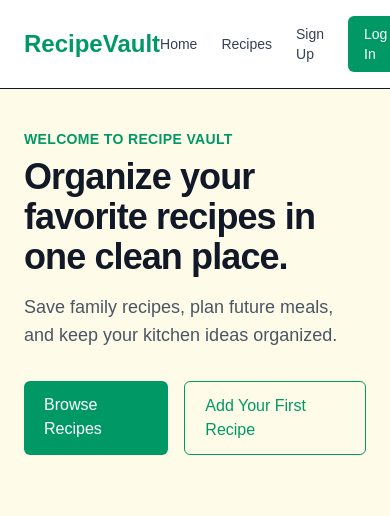
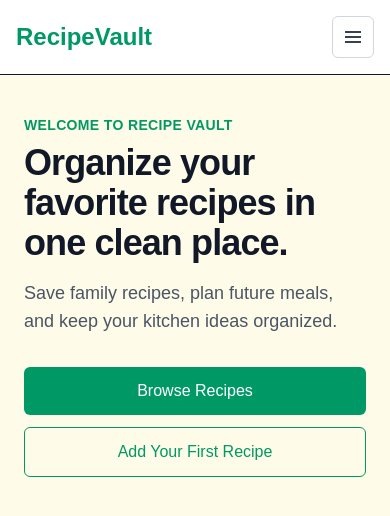
Before and after one commit to mandi7469/recipe-vault, a Next.js app: page / in a window 390 px wide. Shown: the top 516 px of the page. Built offline with nearby package versions, Linux system fonts and the light colour scheme; no server answers.

Commit message:
Updated readme and updated UI for tablet and mobile view

```diff
--- a/app/my-recipes/page.tsx
+++ b/app/my-recipes/page.tsx
@@ -19,7 +19,7 @@ export default async function MyRecipesPage() {
 
   return (
     <section>
-      <div className="flex items-center justify-between gap-4">
+      <div className="flex flex-col items-start gap-4 sm:flex-row sm:items-center sm:justify-between">
         <div>
           <h1 className="text-3xl font-bold text-emerald-700">My Recipes</h1>
           <p className="mt-2 text-gray-600">
--- a/app/page.tsx
+++ b/app/page.tsx
@@ -16,16 +16,16 @@ export default function Home() {
         </p>
       </div>
 
-      <div className="flex gap-4">
+      <div className="flex flex-col gap-3 sm:flex-row sm:gap-4">
         <Link
           href="/recipes"
-          className="rounded-md bg-emerald-600 px-5 py-3 text-white hover:bg-emerald-700"
+          className="w-full rounded-md bg-emerald-600 px-5 py-3 text-center text-white hover:bg-emerald-700 sm:w-auto"
         >
           Browse Recipes
         </Link>
         <Link
           href="/recipes/new"
-          className="rounded-md border border-emerald-600 px-5 py-3 text-emerald-600 hover:bg-emerald-100"
+          className="w-full rounded-md border border-emerald-600 px-5 py-3 text-center text-emerald-600 hover:bg-emerald-100 sm:w-auto"
         >
           Add Your First Recipe
         </Link>
--- a/app/recipes/[id]/page.tsx
+++ b/app/recipes/[id]/page.tsx
@@ -68,21 +68,6 @@ export default async function RecipePage({
             </p>
           )}
         </div>
-
-        {isOwner && (
-          <div className="flex gap-3">
-            <Link
-              href={`/recipes/${id}/edit`}
-              className="rounded-md bg-blue-600 px-4 py-2 text-white hover:bg-blue-700"
-            >
-              Edit
-            </Link>
-
-            <form action={handleDelete}>
-              <DeleteRecipeButton />
-            </form>
-          </div>
-        )}
       </div>
 
       {recipe.description && (
@@ -170,6 +155,21 @@ export default async function RecipePage({
             </ol>
           )}
         </div>
+
+        {isOwner && (
+          <div className="flex gap-3">
+            <Link
+              href={`/recipes/${id}/edit`}
+              className="rounded-md bg-blue-600 px-4 py-2 text-white hover:bg-blue-700"
+            >
+              Edit
+            </Link>
+
+            <form action={handleDelete}>
+              <DeleteRecipeButton />
+            </form>
+          </div>
+        )}
       </div>
     </section>
   );
--- a/app/recipes/page.tsx
+++ b/app/recipes/page.tsx
@@ -180,15 +180,17 @@ export default function RecipesPage() {
         {recipes.map((recipe) => (
           <Link key={recipe._id} href={`/recipes/${recipe._id}`}>
             <div className="rounded-lg border border-emerald-200 bg-white p-4 shadow-sm transition-all duration-200 hover:-translate-y-1 hover:border-emerald-400 hover:shadow-lg cursor-pointer">
-              <h2 className="text-xl font-semibold text-emerald-700">
+              <h2 className="text-center text-xl font-semibold text-emerald-700 sm:text-left">
                 {recipe.title}
               </h2>
 
               {recipe.description && (
-                <p className="text-gray-600">{recipe.description}</p>
+                <p className="text-center text-gray-600 sm:text-left">
+                  {recipe.description}
+                </p>
               )}
 
-              <div className="mt-2 flex gap-3 text-sm text-gray-500">
+              <div className="mt-2 flex flex-wrap justify-center gap-2 text-center text-xs text-gray-500 sm:justify-start sm:gap-3 sm:text-left sm:text-sm">
                 {recipe.category && <span>{recipe.category}</span>}
                 {recipe.prepTime && <span>{recipe.prepTime} min prep</span>}
                 {recipe.cookTime && <span>{recipe.cookTime} min cook</span>}
@@ -200,25 +202,30 @@ export default function RecipesPage() {
       </div>
 
       {totalPages > 1 && (
-        <div className="mt-8 flex flex-wrap items-center justify-center gap-3">
+        <div className="mt-8 overflow-x-auto pb-1 sm:overflow-visible sm:pb-0">
+          <div className="mx-auto flex w-max flex-nowrap items-center justify-center gap-1 sm:w-auto sm:flex-wrap sm:gap-3">
             <button
               onClick={() => setPage((prev) => Math.max(prev - 1, 1))}
               disabled={page === 1}
-            className="rounded-md border border-gray-300 bg-white px-4 py-2 text-gray-700 disabled:cursor-not-allowed disabled:opacity-50"
+              className="shrink-0 rounded-md border border-gray-300 bg-white px-2 py-1 text-xs text-gray-700 disabled:cursor-not-allowed disabled:opacity-50 sm:px-4 sm:py-2 sm:text-sm"
             >
-            Previous
+              <span className="sm:hidden">Prev</span>
+              <span className="hidden sm:inline">Previous</span>
             </button>
 
             {getVisiblePages(page, totalPages).map((item, index) =>
               item === "..." ? (
-              <span key={`ellipsis-${index}`} className="px-2 text-gray-500">
+                <span
+                  key={`ellipsis-${index}`}
+                  className="shrink-0 px-2 text-gray-500"
+                >
                   ...
                 </span>
               ) : (
                 <button
                   key={item}
                   onClick={() => setPage(item as number)}
-                className={`rounded-md px-4 py-2 ${
+                  className={`shrink-0 rounded-md px-2 py-1 text-xs sm:px-4 sm:py-2 sm:text-sm ${
                     page === item
                       ? "bg-emerald-600 text-white"
                       : "border border-gray-300 bg-white text-gray-700 hover:bg-gray-50"
@@ -232,10 +239,12 @@ export default function RecipesPage() {
             <button
               onClick={() => setPage((prev) => Math.min(prev + 1, totalPages))}
               disabled={page === totalPages}
-            className="rounded-md border border-gray-300 bg-white px-4 py-2 text-gray-700 disabled:cursor-not-allowed disabled:opacity-50"
+              className="shrink-0 rounded-md border border-gray-300 bg-white px-2 py-1 text-xs text-gray-700 disabled:cursor-not-allowed disabled:opacity-50 sm:px-4 sm:py-2 sm:text-sm"
             >
-            Next
+              <span className="sm:hidden">Next</span>
+              <span className="hidden sm:inline">Next</span>
             </button>
+          </div>
         </div>
       )}
     </section>
--- /dev/null
+++ b/components/MobileNavMenu.tsx
@@ -0,0 +1,119 @@
+"use client";
+
+import Link from "next/link";
+import { useState } from "react";
+import LogoutButton from "@/components/LogoutButton";
+
+type MobileNavMenuProps = {
+  isAuthenticated: boolean;
+  userName: string | null;
+};
+
+export default function MobileNavMenu({
+  isAuthenticated,
+  userName,
+}: MobileNavMenuProps) {
+  const [isOpen, setIsOpen] = useState(false);
+
+  function closeMenu() {
+    setIsOpen(false);
+  }
+
+  return (
+    <div className="relative lg:hidden">
+      <button
+        type="button"
+        onClick={() => setIsOpen((prev) => !prev)}
+        aria-expanded={isOpen}
+        aria-controls="mobile-nav-menu"
+        className="flex items-center rounded-md border border-gray-300 bg-white p-2 text-gray-700 hover:bg-gray-50"
+      >
+        <span className="sr-only">Toggle navigation menu</span>
+        <svg
+          xmlns="http://www.w3.org/2000/svg"
+          viewBox="0 0 24 24"
+          fill="none"
+          stroke="currentColor"
+          strokeWidth="2"
+          className="h-6 w-6"
+          aria-hidden="true"
+        >
+          <path d="M4 7h16M4 12h16M4 17h16" />
+        </svg>
+      </button>
+
+      {isOpen && (
+        <div
+          id="mobile-nav-menu"
+          className="absolute right-0 top-12 z-20 w-72 rounded-lg border border-emerald-100 bg-white p-4 shadow-lg"
+        >
+          <div className="flex flex-col gap-3 text-sm font-medium text-gray-700">
+            <Link
+              href="/"
+              onClick={closeMenu}
+              className="rounded-md px-2 py-1 hover:bg-emerald-50"
+            >
+              Home
+            </Link>
+
+            {isAuthenticated ? (
+              <>
+                <Link
+                  href="/recipes"
+                  onClick={closeMenu}
+                  className="rounded-md px-2 py-1 hover:bg-emerald-50"
+                >
+                  Recipes
+                </Link>
+                <Link
+                  href="/my-recipes"
+                  onClick={closeMenu}
+                  className="rounded-md px-2 py-1 hover:bg-emerald-50"
+                >
+                  My Recipes
+                </Link>
+                <Link
+                  href="/recipes/new"
+                  onClick={closeMenu}
+                  className="rounded-md bg-emerald-600 px-3 py-2 text-center text-white hover:bg-emerald-700"
+                >
+                  Add Recipe
+                </Link>
+                <span className="px-2 text-gray-600">
+                  Hi, {userName ?? "Chef"}
+                </span>
+                <div onClick={closeMenu}>
+                  <LogoutButton />
+                </div>
+              </>
+            ) : (
+              <>
+                <Link
+                  href="/recipes"
+                  onClick={closeMenu}
+                  className="rounded-md px-2 py-1 hover:bg-emerald-50"
+                >
+                  Recipes
+                </Link>
+                <Link
+                  href="/signup"
+                  onClick={closeMenu}
+                  className="rounded-md px-2 py-1 hover:bg-emerald-50"
+                >
+                  Sign Up
+                </Link>
+                <Link
+                  href="/login"
+                  onClick={closeMenu}
+                  className="rounded-md bg-emerald-600 px-3 py-2 text-center text-white hover:bg-emerald-700"
+                >
+                  Log In
+                </Link>
+              </>
+            )}
+          </div>
+        </div>
+      )}
+    </div>
+  );
+}
--- a/components/Navbar.tsx
+++ b/components/Navbar.tsx
@@ -1,18 +1,19 @@
 import Link from "next/link";
 import { auth } from "@/auth";
 import LogoutButton from "@/components/LogoutButton";
+import MobileNavMenu from "@/components/MobileNavMenu";
 
 export default async function Navbar() {
   const session = await auth();
 
   return (
     <header className="border-b bg-white">
-      <nav className="mx-auto flex max-w-6xl items-center justify-between px-6 py-4">
+      <nav className="mx-auto flex max-w-6xl items-center justify-between px-4 py-4 sm:px-6">
         <Link href="/" className="text-2xl font-bold text-emerald-600">
           RecipeVault
         </Link>
 
-        <div className="flex items-center gap-6 text-sm font-medium text-gray-700">
+        <div className="hidden items-center gap-6 text-sm font-medium text-gray-700 lg:flex">
           <Link href="/" className="hover:text-emerald-600">
             Home
           </Link>
@@ -53,6 +54,11 @@ export default async function Navbar() {
             </>
           )}
         </div>
+
+        <MobileNavMenu
+          isAuthenticated={Boolean(session?.user)}
+          userName={session?.user?.name ?? null}
+        />
       </nav>
     </header>
   );
```
Also changed, not shown: 1 other file (tests, documents, lock files or other folders). Lines whose indentation alone changed are shown as unchanged.
